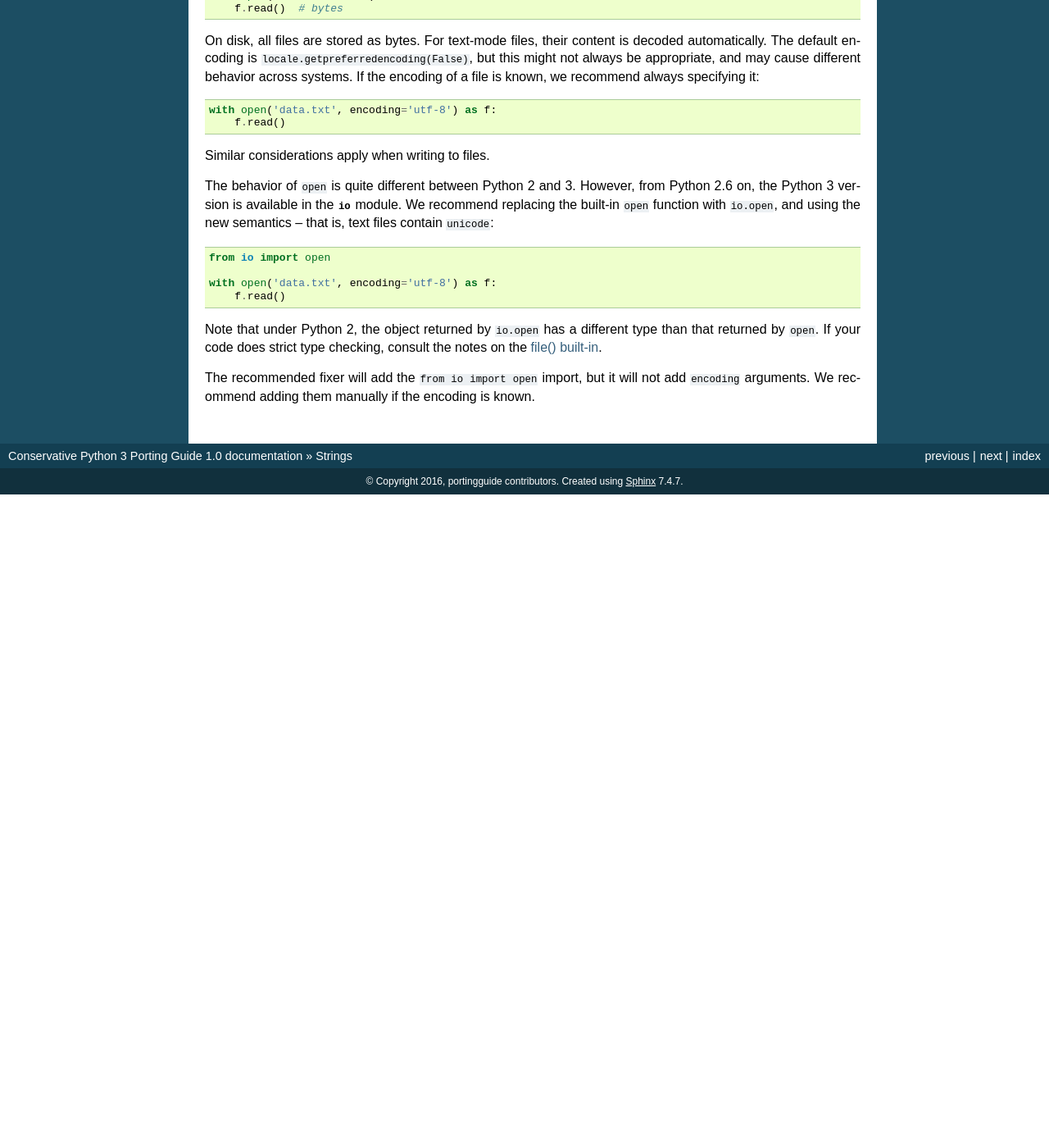
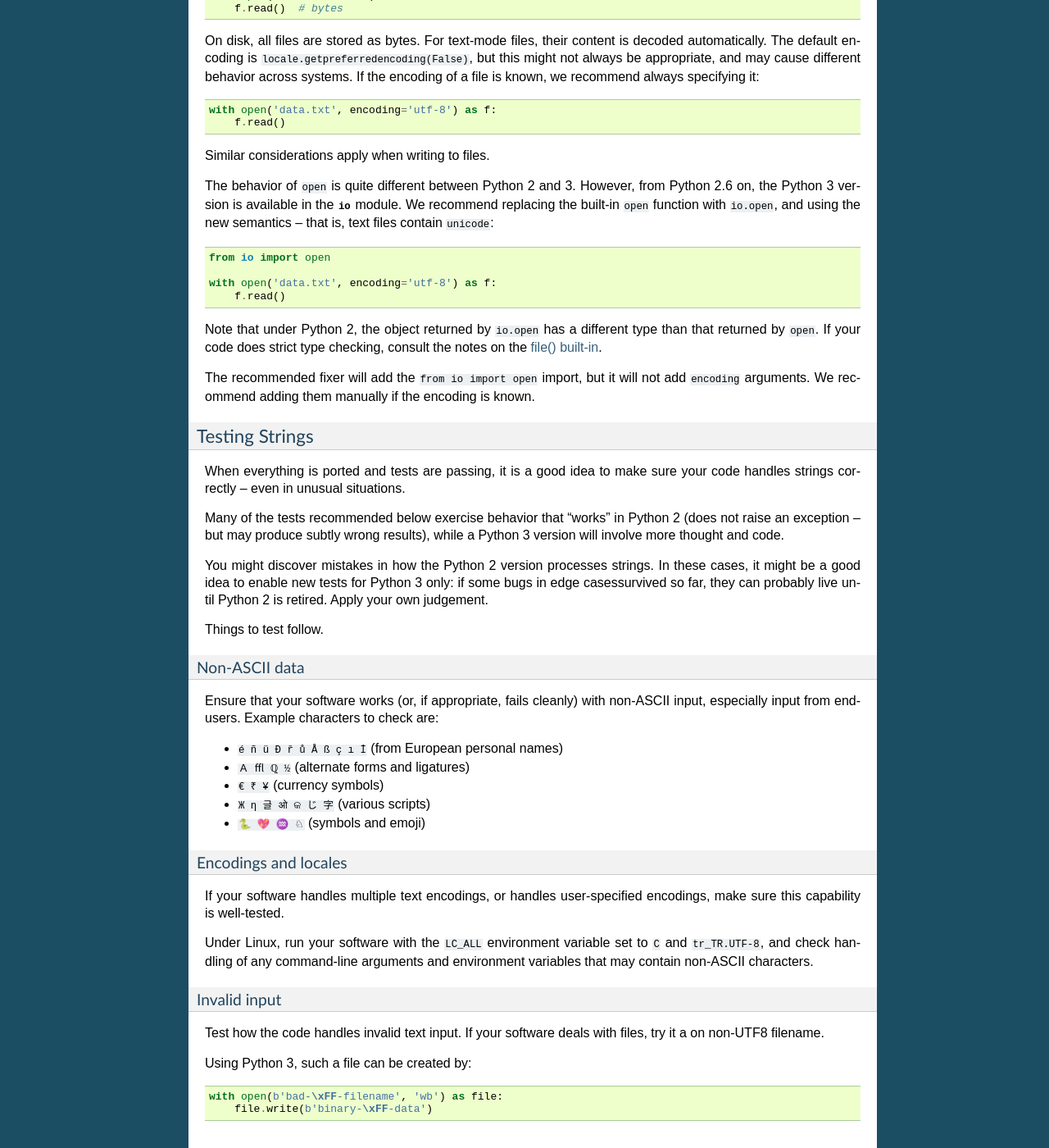
Before and after one commit to fedora-python/portingguide, a Sphinx documentation site: the page built from source/strings.rst, in a window 1280 px wide and 1400 px high, scrolled down 3093 px. Shown: the whole window at 82% size. Built offline with Sphinx 7.4.7, drawn with Linux system fonts in a browser that asks for light colours; before the commit the page ends 3696 px from its top, so only the background shows below that; some of the changed text lies outside the part shown.

Commit message:
Add section on testing strings

```diff
--- a/source/strings.rst
+++ b/source/strings.rst
@@ -241,3 +241,60 @@ If your code does strict type checking, consult the notes on the
 The recommended fixer will add the ``from io import open`` import, but it
 will not add ``encoding`` arguments.
 We recommend adding them manually if the encoding is known.
+
+
+.. _testing-str:
+
+Testing Strings
+~~~~~~~~~~~~~~~
+
+When everything is ported and tests are passing, it is a good idea to make
+sure your code handles strings correctly – even in unusual situations.
+
+Many of the tests recommended below exercise behavior that
+“works” in Python 2 (does not raise an exception – but may produce subtly wrong
+results), while a Python 3 version will involve more thought and code.
+
+You might discover mistakes in how the Python 2 version processes strings.
+In these cases, it might be a good idea to enable new tests for Python 3 only:
+if some bugs in edge casessurvived so far, they can probably live until
+Python 2 is retired. Apply your own judgement.
+
+Things to test follow.
+
+
+Non-ASCII data
+..............
+
+Ensure that your software works (or, if appropriate, fails cleanly)
+with non-ASCII input, especially input from end-users.
+Example characters to check are:
+
+* ``é ñ ü Đ ř ů Å ß ç ı İ`` (from European personal names)
+* ``Ａ ﬄ ℚ ½`` (alternate forms and ligatures)
+* ``€ ₹ ¥`` (currency symbols)
+* ``Ж η 글 ओ କ じ 字`` (various scripts)
+* ``🐍 💖 ♒ ♘`` (symbols and emoji)
+
+
+Encodings and locales
+.....................
+
+If your software handles multiple text encodings, or handles user-specified
+encodings, make sure this capability is well-tested.
+
+Under Linux, run your software with the ``LC_ALL`` environment variable
+set to ``C`` and ``tr_TR.UTF-8``, and check handling of any command-line
+arguments and environment variables that may contain non-ASCII characters.
+
+
+Invalid input
+.............
+
+Test how the code handles invalid text input.
+If your software deals with files, try it a on non-UTF8 filename.
+
+Using Python 3, such a file can be created by::
+
+    with open(b'bad-\xFF-filename', 'wb') as file:
+        file.write(b'binary-\xFF-data')
```
